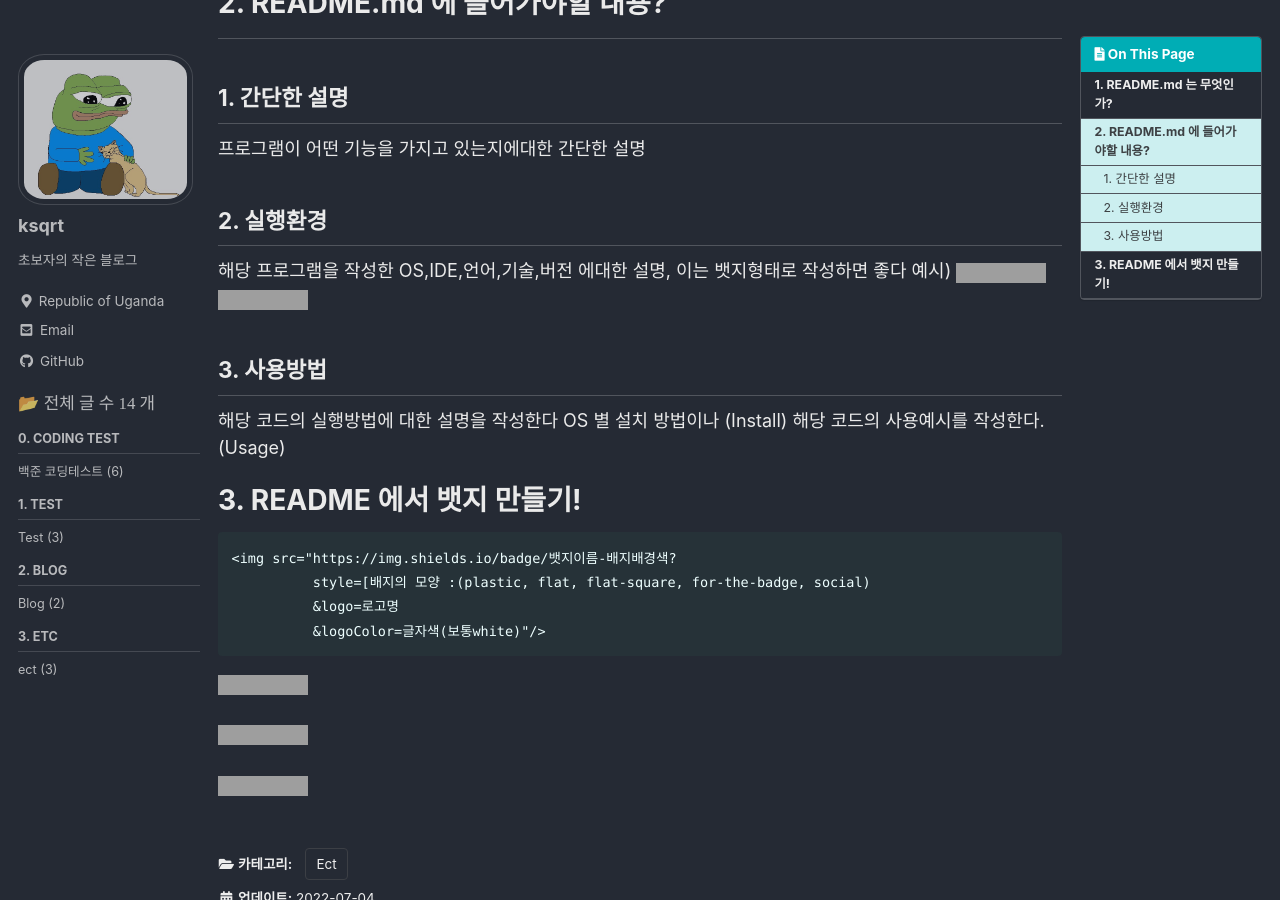
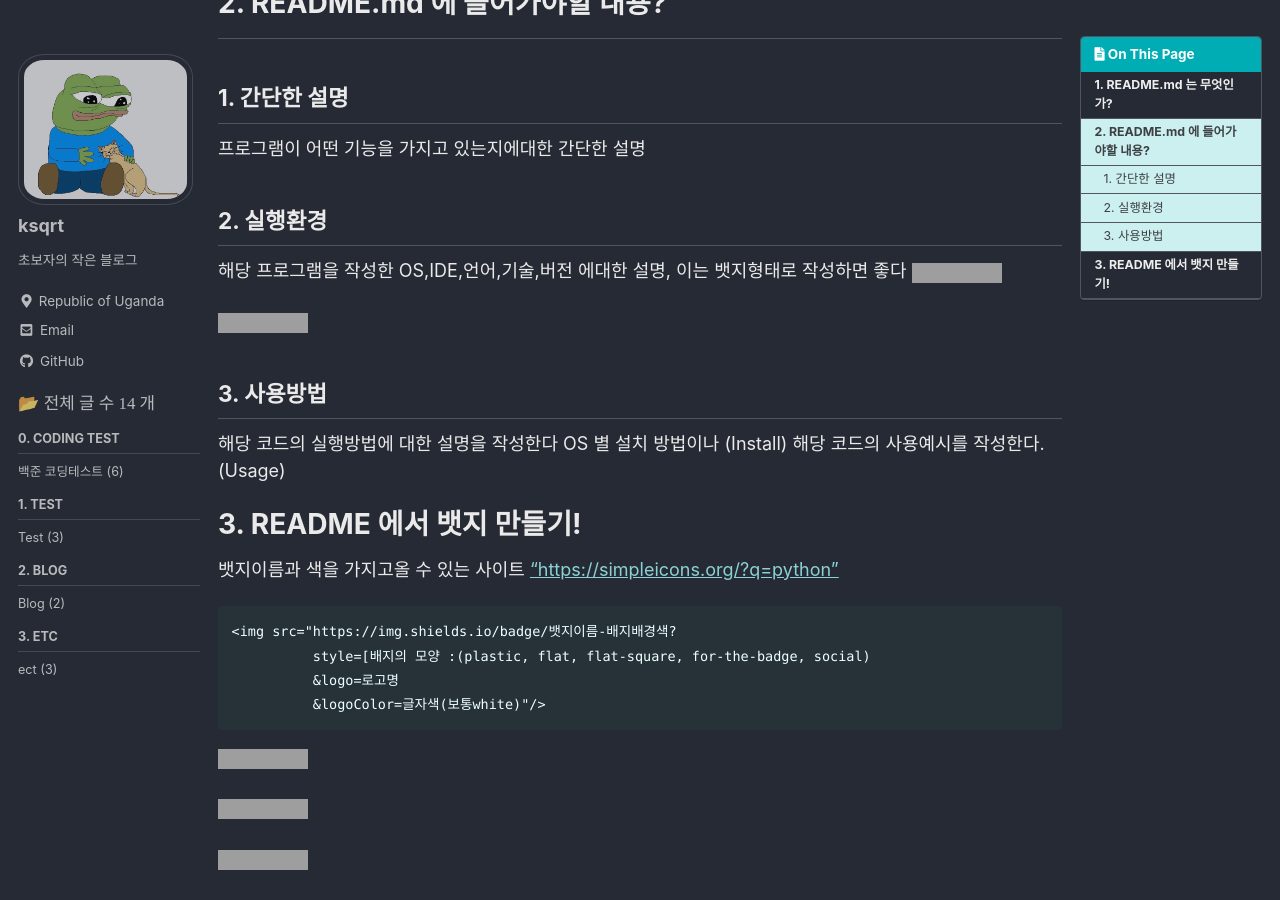
Before and after one commit to ksqrt/ksqrt.github.io, a Jekyll site: the page built from _posts/Ect/2022-07-04-ect-001.md, in a window 1280 px wide and 900 px high, scrolled down 532 px, cut to the strip 0-900 px from the top of the window. Built offline with Jekyll 4.4.1, drawn with Linux system fonts in a browser that asks for light colours; cached includes are drawn as plain includes; comment, search, counter and statistics services are not loaded; grey boxes are pictures that could not be loaded.

Commit message:
뱃지 수정

````diff
--- a/_posts/Ect/2022-07-04-ect-001.md
+++ b/_posts/Ect/2022-07-04-ect-001.md
@@ -34,9 +34,15 @@
 
 해당 프로그램을 작성한 OS,IDE,언어,기술,버전
 에대한 설명, 이는 뱃지형태로 작성하면 좋다
-예시)
-<img src="https://img.shields.io/badge/Python-3776AB?style=for-the-badge&logo=Python&logoColor=white">
-<img src="https://img.shields.io/badge/Python-3776AB?style=for-the-badge&logo=Python&logoColor=white">
+<img src="https://img.shields.io/badge/Python-3776AB?
+          style=flat
+          &logo=Python
+          &logoColor=white"/>
+
+<img src="https://img.shields.io/badge/JavaScript-F7DF1E?
+          style=flat
+          &logo=JavaScript
+          &logoColor=white"/>
 
 ## 3. 사용방법
 
@@ -45,6 +51,9 @@
 해당 코드의 사용예시를 작성한다.(Usage)
 
 # 3. README 에서 뱃지 만들기!
+
+뱃지이름과 색을 가지고올 수 있는 사이트
+["https://simpleicons.org/?q=python"](https://simpleicons.org/?q=python)
 
 ```
 <img src="https://img.shields.io/badge/뱃지이름-배지배경색?
````
